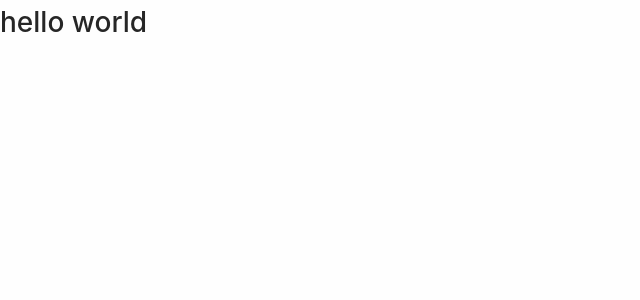
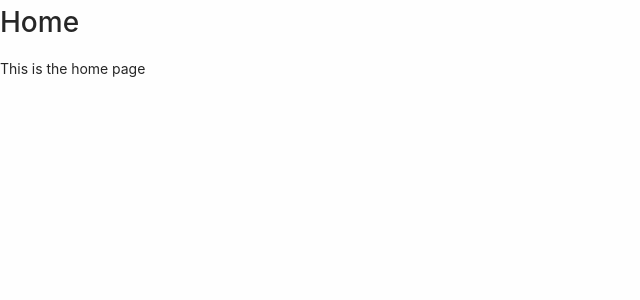
Before and after one commit to JoaoVSouto/truckpad-challenge, a React (Create React App) app: page / in a window 1280 px wide. Shown: the top 300 px of the page, without its empty margins (0-640 px from the left). Built offline with nearby package versions, Linux system fonts and the light colour scheme.

Commit message:
Create Home initial structure

```diff
--- a/src/App.tsx
+++ b/src/App.tsx
@@ -1,4 +1,6 @@
 import { ThemeProvider } from 'styled-components';
+
+import { Home } from 'pages/Home';
 
 import GlobalStyles from 'styles/global';
 import light from 'styles/themes/light';
@@ -6,7 +8,7 @@ import light from 'styles/themes/light';
 export default function App() {
   return (
     <ThemeProvider theme={light}>
-      <h1>hello world</h1>
+      <Home />
 
       <GlobalStyles />
     </ThemeProvider>
--- /dev/null
+++ b/src/pages/Home.tsx
@@ -0,0 +1,8 @@
+export function Home() {
+  return (
+    <div>
+      <h1>Home</h1>
+      <p>This is the home page</p>
+    </div>
+  );
+}
```
